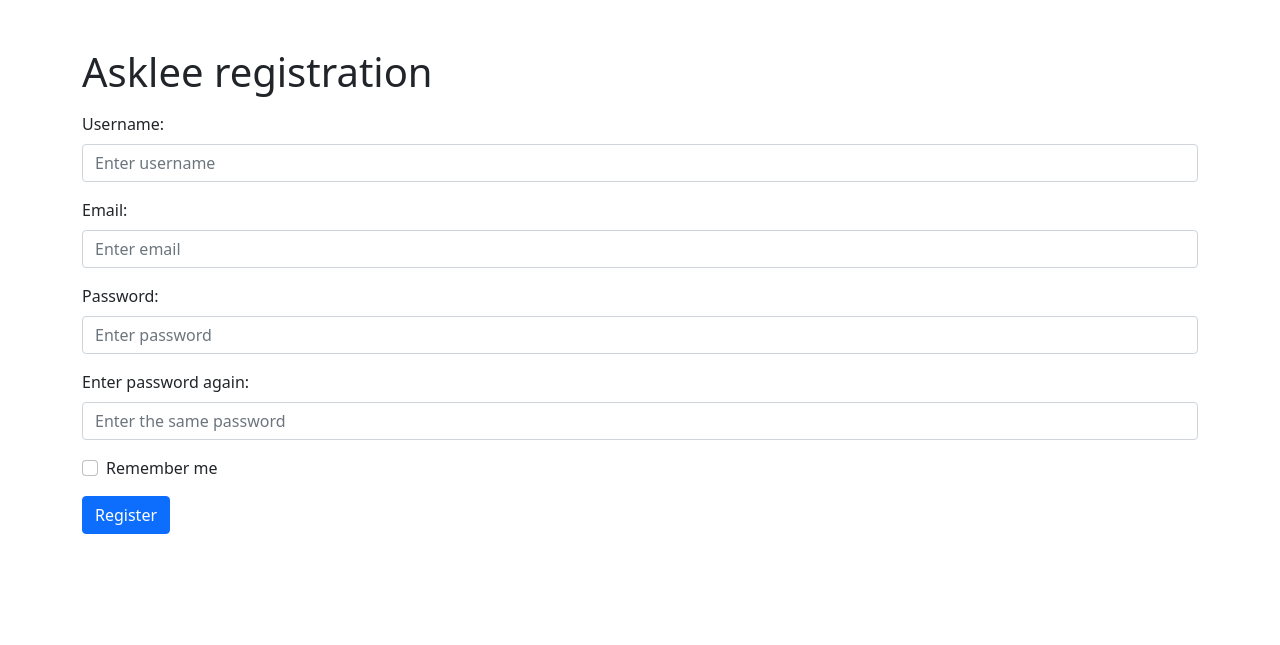
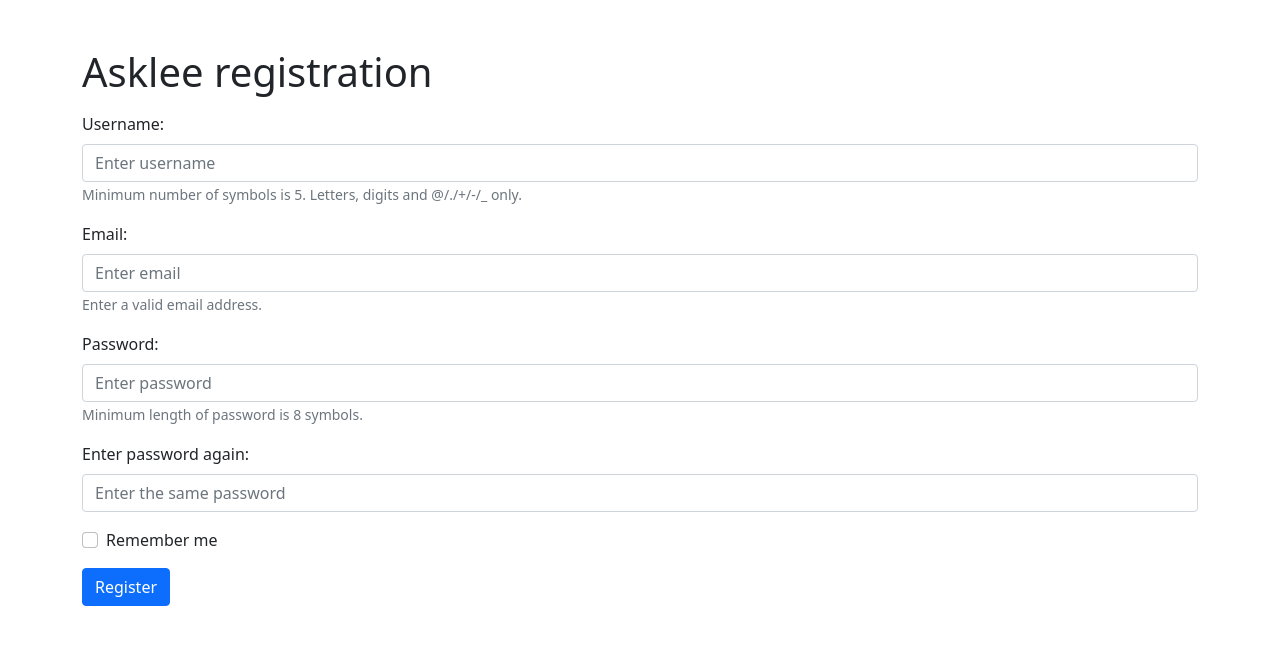
Before and after one commit to Andrew-157/flask_project_1, a Flask app: page /auth/register/ in a window 1280 px wide. Shown: the part 56-701 px from the top of the page. Run offline with Flask 3, Linux system fonts and the light colour scheme.

Commit message:
+- finished auth blueprint

```diff
--- a/app/auth.py
+++ b/app/auth.py
@@ -5,6 +5,18 @@ from .models import User
 from . import db
 
 bp = Blueprint('auth', __name__, url_prefix='/auth')
+
+
+def username_is_valid(username: str) -> bool:
+    # Function to check if user uses only valid
+    # symbols for their username
+    allowed_symbols = "1234567890 \
+                    abcdefghijklmnopqrstuvwxyz\
+                    ABCDEFGHIJKLMNOPQRSTUVWXYZ@.+-_"
+    for symbol in username:
+        if symbol not in allowed_symbols:
+            return False
+    return True
 
 
 @bp.route('/register/', methods=['GET', 'POST'])
@@ -29,24 +41,35 @@ def register():
             errors = True
 
         # Check that the entered data is not too long
-        if len(username) > 50:
+        # the existence of email, username and password is checked again
+        # so that if somehow None was passed, that we do not
+        # call 'len' function on None and get
+        if username and len(username) > 50:
             flash('Username is too long.')
             errors = True
-        if len(email) > 120:
+        if email and len(email) > 120:
             flash('Email is too long.')
             errors = True
-        if len(password) > 200:
+        if password and len(password) > 200:
             flash('Password is too long.')
             errors = True
 
         # Check that passwords match
         if password != password1:
-            flash('Passwords did not match')
+            flash('Passwords do not match.')
             errors = True
 
-        # Check that username is not too short
-        if len(username) < 5:
+        # Check that the entered data is not too short
+        if username and len(username) < 5:
             flash('Username is too short.')
+            errors = True
+        if password and len(password) < 8:
+            flash('Password is too short.')
+            errors = True
+
+        # If username was provided, check that it contains only valid symbols
+        if username and not username_is_valid(username):
+            flash('Username is not valid.Letters, digits and @/./+/-/_ only.')
             errors = True
 
         user_with_email = User.query.filter_by(email=email).first()
@@ -60,7 +83,9 @@ def register():
             errors = True
 
         if errors:
-            return redirect(url_for('auth.register'))
+            return render_template('auth/register.html', username=username,
+                                   email=email)
+            # return redirect(url_for('auth.register'))
 
         new_user = User(username=username,
                         email=email,
@@ -98,12 +123,12 @@ def login():
         if not user:
             flash('This email was not found.')
             errors = True
-        if not check_password_hash(user.password, password):
+        if user and not check_password_hash(user.password, password):
             flash('Password does not match.')
             errors = True
 
         if errors:
-            return redirect(url_for('auth.login'))
+            return render_template('auth/login.html', email=email)
 
         login_user(user=user, remember=remember)
         flash('Welcome back to Asklee.', 'success')
@@ -135,15 +160,19 @@ def change_profile():
             flash('Username is required.')
             errors = True
 
-        if len(email) > 120:
+        if email and len(email) > 120:
             flash('Email is too long.')
             errors = True
-        if len(username) > 50:
+        if username and len(username) > 50:
             flash('Username is too long.')
             errors = True
 
-        if len(username) < 5:
+        if username and len(username) < 5:
             flash('Username is too short.')
+            errors = True
+
+        if username and not username_is_valid(username):
+            flash('Username is not valid.Letters, digits and @/./+/-/_ only.')
             errors = True
 
         user_with_email = User.query.filter_by(email=email).first()
@@ -157,7 +186,8 @@ def change_profile():
             errors = True
 
         if errors:
-            return redirect(url_for('auth.change_profile'))
+            return render_template('auth/change_profile.html', username=username, email=email)
+            # return redirect(url_for('auth.change_profile'))
 
         current_user.username = username
         current_user.email = email
--- a/app/main.py
+++ b/app/main.py
@@ -5,5 +5,4 @@ bp = Blueprint('main', __name__)
 
 @bp.route('/')
 def index():
-    flash('test message', 'info')
     return render_template('main/index.html')
--- a/app/models.py
+++ b/app/models.py
@@ -9,4 +9,4 @@ class User(UserMixin,  db.Model):
     password = db.Column(db.String(200), nullable=False)
 
     def __str__(self):
-        return self.email
+        return self.username
--- a/app/templates/auth/login.html
+++ b/app/templates/auth/login.html
@@ -7,7 +7,11 @@
         <input type="hidden" name="csrf_token" value="{{ csrf_token() }}" />
         <div class="mb-3 mt-3">
             <label class="form-label">Email:</label>
+            {% if not email %}
             <input type="email" class="form-control" placeholder="Enter email" name="email" required>
+            {% else %}
+            <input type="email" value="{{email}}" class="form-control" placeholder="Enter email" name="email" required>
+            {% endif %}
             {% with messages=get_flashed_messages() %}
             {% if messages %}
             {% for message in messages %}
--- a/app/templates/auth/register.html
+++ b/app/templates/auth/register.html
@@ -7,7 +7,13 @@
         <input type="hidden" name="csrf_token" value="{{ csrf_token() }}" />
         <div class="mb-3 mt-3">
             <label class="form-label">Username:</label>
+            {% if not username %}
             <input type="text" class="form-control" placeholder="Enter username" name="username" required>
+            {% else %}
+            <input type="text" class="form-control" value="{{ username }}" placeholder="Enter username" name="username"
+                required>
+            {% endif %}
+            <p class="text-muted"><small>Minimum number of symbols is 5. Letters, digits and @/./+/-/_ only.</small></p>
             {% with messages=get_flashed_messages() %}
             {% if messages %}
             {% for message in messages %}
@@ -20,7 +26,13 @@
         </div>
         <div class="mb-3 mt-3">
             <label class="form-label">Email:</label>
+            {% if not email %}
             <input type="email" class="form-control" placeholder="Enter email" name="email" required>
+            {% else %}
+            <input type="email" class="form-control" value="{{ email }}" placeholder="Enter email" name="email"
+                required>
+            {% endif %}
+            <p class="text-muted"><small>Enter a valid email address.</small></p>
             {% with messages=get_flashed_messages() %}
             {% if messages %}
             {% for message in messages %}
@@ -34,10 +46,11 @@
         <div class="mb-3">
             <label class="form-label">Password:</label>
             <input type="password" class="form-control" placeholder="Enter password" name="password" required>
+            <p class="text-muted"><small>Minimum length of password is 8 symbols.</small></p>
             {% with messages=get_flashed_messages() %}
             {% if messages %}
             {% for message in messages %}
-            {% if 'password' in message|lower %}
+            {% if 'password' in message|lower and 'passwords' not in message|lower %}
             <p class="text-danger">{{ message }}</p>
             {% endif %}
             {% endfor %}
@@ -47,6 +60,15 @@
         <div class="mb-3">
             <label class="form-label">Enter password again:</label>
             <input type="password" class="form-control" placeholder="Enter the same password" name="password1" required>
+            {% with messages=get_flashed_messages() %}
+            {% if messages %}
+            {% for message in messages %}
+            {% if 'passwords' in message|lower %}
+            <p class="text-danger">{{ message }}</p>
+            {% endif %}
+            {% endfor %}
+            {% endif %}
+            {% endwith %}
         </div>
         <div class="form-check mb-3">
             <label class="form-check-label">
--- a/app/templates/includes/navbar.html
+++ b/app/templates/includes/navbar.html
@@ -19,14 +19,28 @@
                     <a class="nav-link btn-info" href="javascript:void(0)">Logout</a>
                 </li> -->
             </ul>
+            {% if not current_user.is_authenticated %}
             <ul class="nav nav-pills justify-content-end">
                 <li class="nav-item">
-                    <a class="nav-link" href="javascript:void(0)">Login</a>
+                    <a class="nav-link" href="{{ url_for('auth.login') }}">Login</a>
                 </li>
                 <li class="nav-item">
-                    <a class="nav-link active" href="javascript:void(0)">Register</a>
+                    <a class="nav-link active" href="{{ url_for('auth.register') }}">Register</a>
                 </li>
             </ul>
+            {% else %}
+            <ul class="nav nav-pills justify-content-end">
+                <li class="nav-item">
+                    <a href="" class="nav-link disabled">{{ current_user }}</a>
+                </li>
+                <li class="nav-item">
+                    <a class="nav-link" href="{{ url_for('auth.change_profile') }}">Change profile</a>
+                </li>
+                <li class="nav-item">
+                    <a class="nav-link active" href="{{ url_for('auth.logout') }}">Logout</a>
+                </li>
+            </ul>
+            {% endif %}
         </div>
     </div>
 </nav>
--- a/config.py
+++ b/config.py
@@ -16,7 +16,7 @@ class Config:
     DB_PASSWORD = os.getenv('DB_PASSWORD')
     DB_HOST = os.getenv('DB_HOST')
     SQLALCHEMY_DATABASE_URI = f"mysql://{DB_USER}:{DB_PASSWORD}@{DB_HOST}:{DB_PORT}/{DB_NAME}"
-    SQLALCHEMY_ECHO = True
+    SQLALCHEMY_ECHO = False
     SQLALCHEMY_TRACK_MODIFICATIONS = False
 
 
```
Also changed, not shown: app/templates/auth/change_profile.html (+6 -2 lines), app/templates/includes/auth_error_messages.html (deleted, +0 -7 lines).
